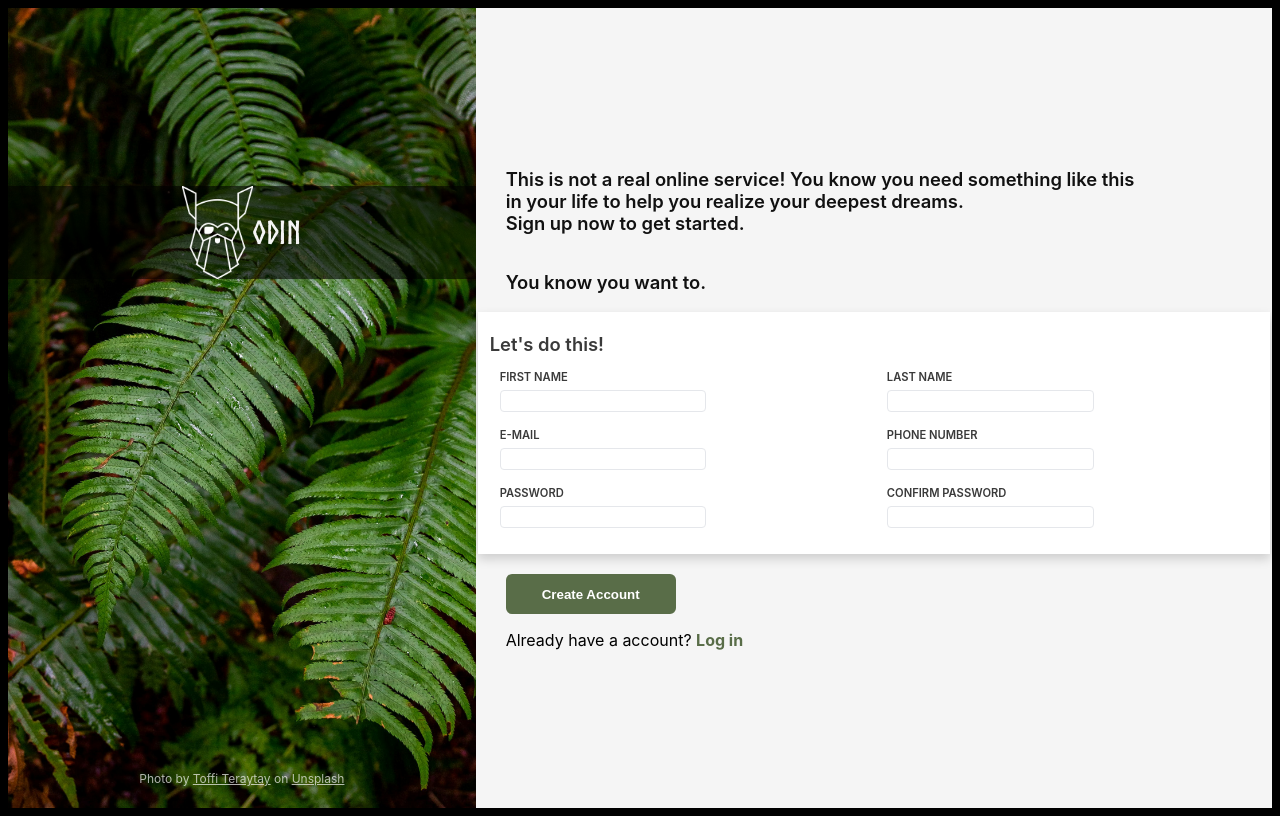
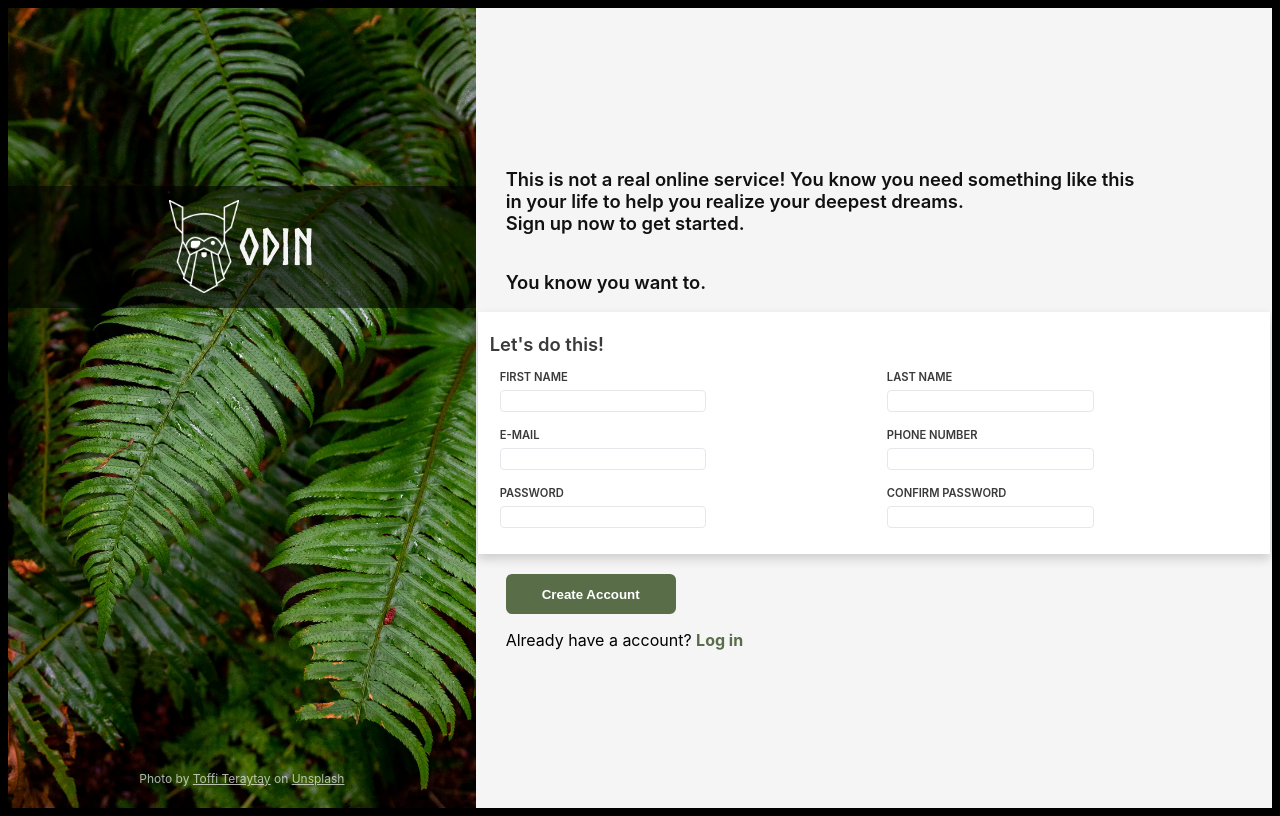
Before and after one commit to cristianojeronimo365/Sign-up-Form, a plain HTML site: page index.html in a window 1280 px wide. Drawn offline with Linux system fonts and the light colour scheme.

Commit message:
style more optimized(div-logo more stilyzed)

```diff
--- a/index.css
+++ b/index.css
@@ -9,7 +9,7 @@
 {
     font-family: "Norse", sans-serif;
     font-weight: bolder;
-    font-size: 32px;
+    font-size: 50px;
 }
 h3
 {
--- a/index.html
+++ b/index.html
@@ -9,7 +9,7 @@
 <body>
         <div class="child-left">
             <div class="div-logo">
-                <img src="./imgs/odin-lined.png" alt="image failure">
+                <img src="./imgs/odin-lined.png" alt="image failure" style="width: 70px;">
                 <h1 id="h1-logo">ODIN</h1>
             </div>
             <p class="line-bottom">Photo by <a href="https://unsplash.com/pt-br/@tcteraytay">Toffi Teraytay</a> on <a href="https://unsplash.com/">Unsplash</a></p>
```
